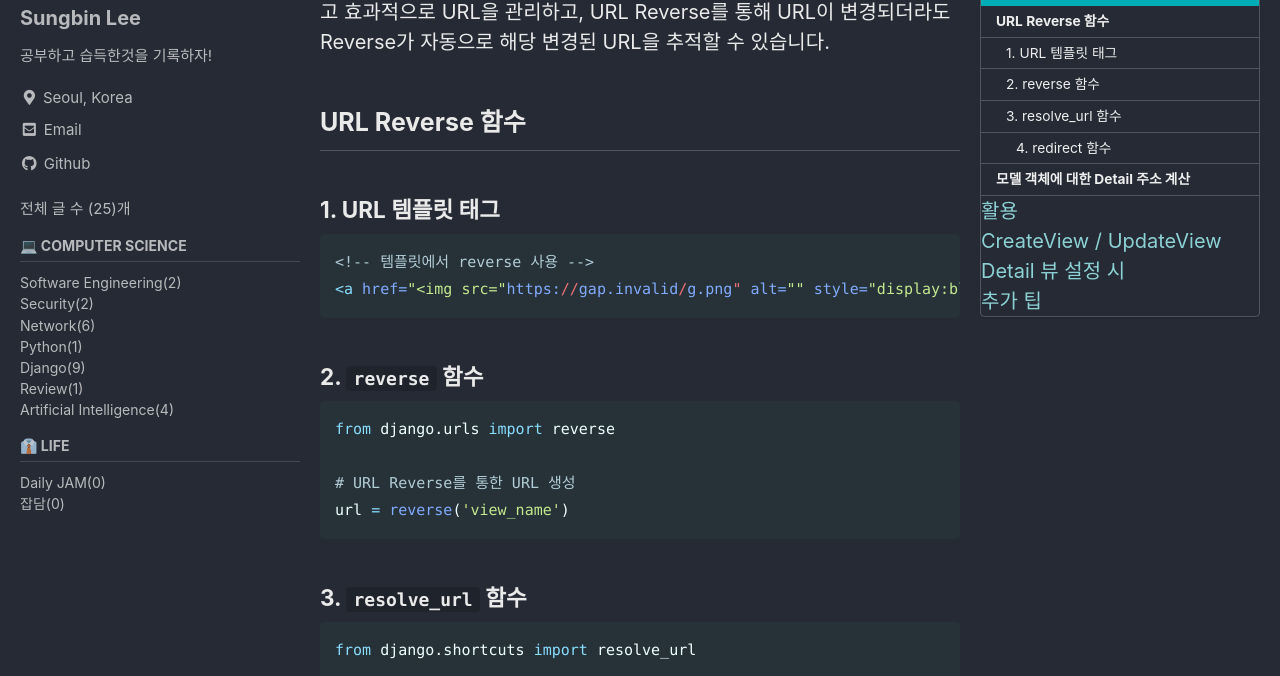
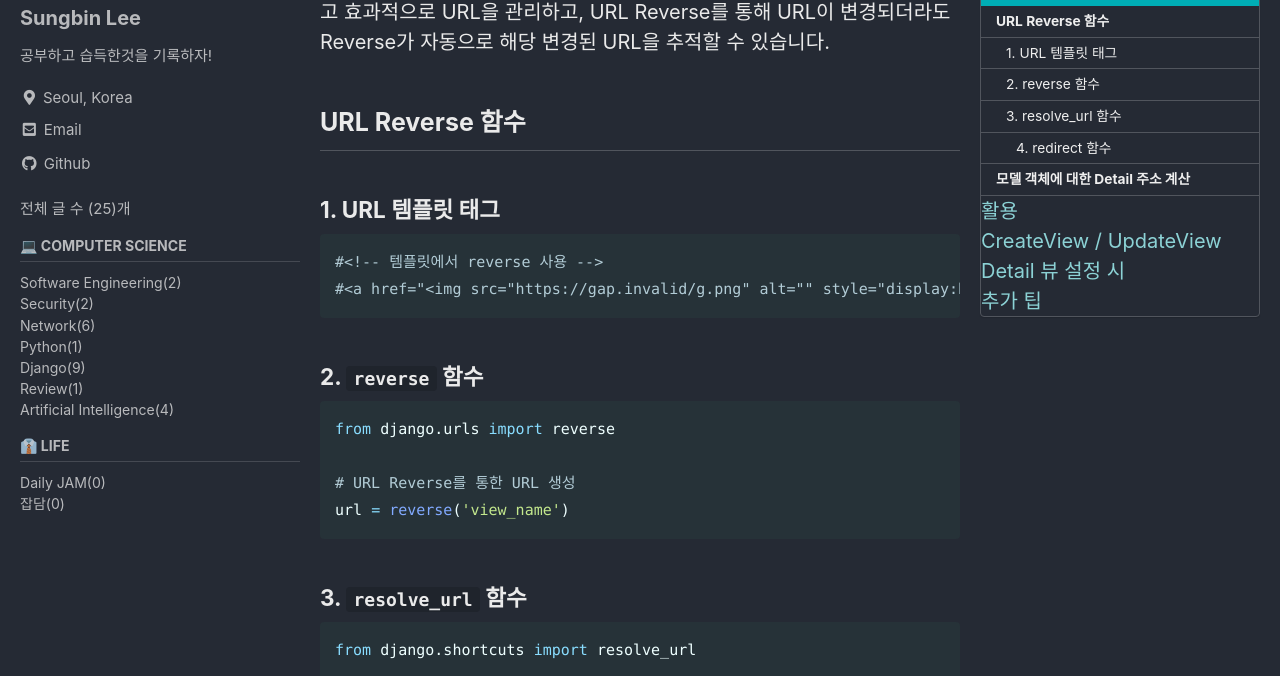
Before and after one commit to sungbinlee/tech.sungbinlee.dev, a Jekyll site: the page built from _posts/Django/2023-11-28-reverse.md, in a window 1280 px wide and 900 px high, cut to the strip 224-900 px from the top of the window. Built offline with Jekyll 4.4.1, drawn with Linux system fonts in a browser that asks for light colours; cached includes are drawn as plain includes; comment, search, counter and statistics services are not loaded.

Commit message:
recreated 2023-11-28-reverse.md

````diff
--- a/_posts/Django/2023-11-28-reverse.md
+++ b/_posts/Django/2023-11-28-reverse.md
@@ -18,9 +18,9 @@ Django에서는 URL Dispatcher 시스템을 활용하여 Django 앱에서 유연
 
 ### 1. URL 템플릿 태그
 
-```django
-<!-- 템플릿에서 reverse 사용 -->
-<a href="{% url 'view_name' %}">Link</a>
+```python
+#<!-- 템플릿에서 reverse 사용 -->
+#<a href="{% url 'view_name' %}">Link</a>
 ```
 
 ### 2. `reverse` 함수
````
